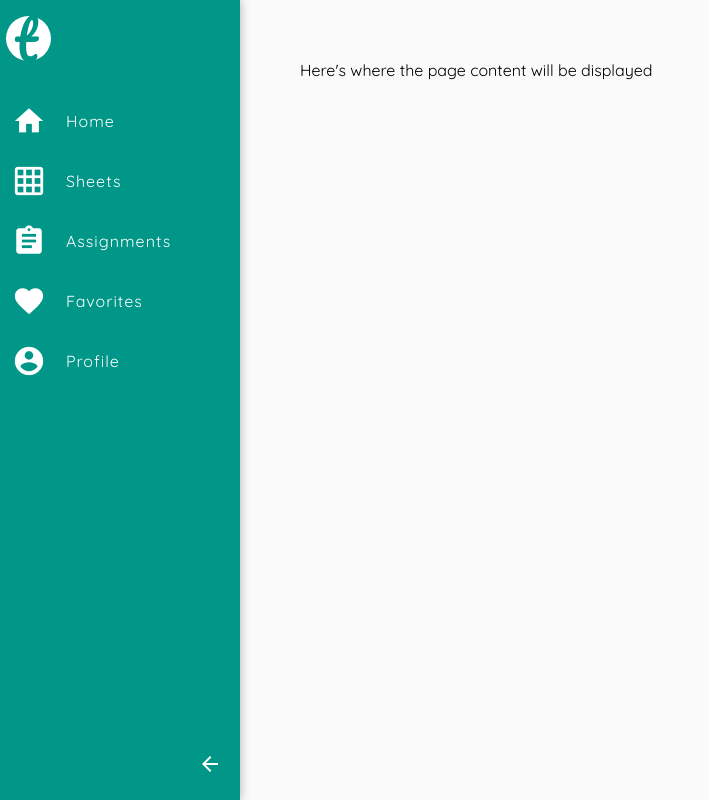
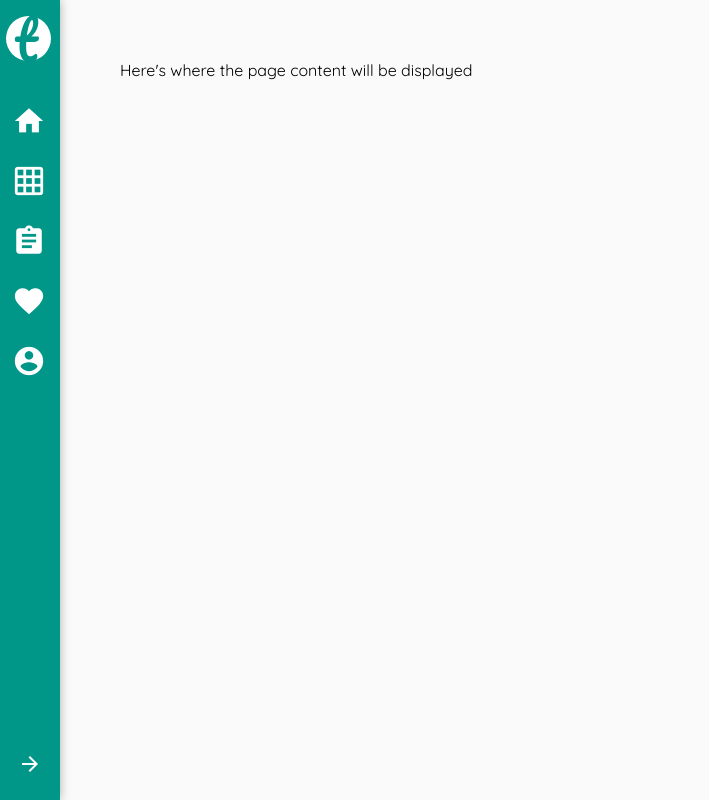
Before and after one commit to eTallang/sidenav-demo, an Angular app: page / in a window 1280 px wide. Shown: the whole page, without its empty margins (0-709 px from the left). Built offline with nearby package versions, Linux system fonts and the light colour scheme.

Commit message:
feat(sidenav): set sidenav to be closed by default

```diff
--- a/src/app/sidenav/sidenav.component.ts
+++ b/src/app/sidenav/sidenav.component.ts
@@ -41,7 +41,7 @@ interface MenuItem {
   ]
 })
 export class SidenavComponent {
-  isOpen = true;
+  isOpen = false;
   selectedMenuItem: MenuItem;
   menuItems: MenuItem[] = [
     {
```
